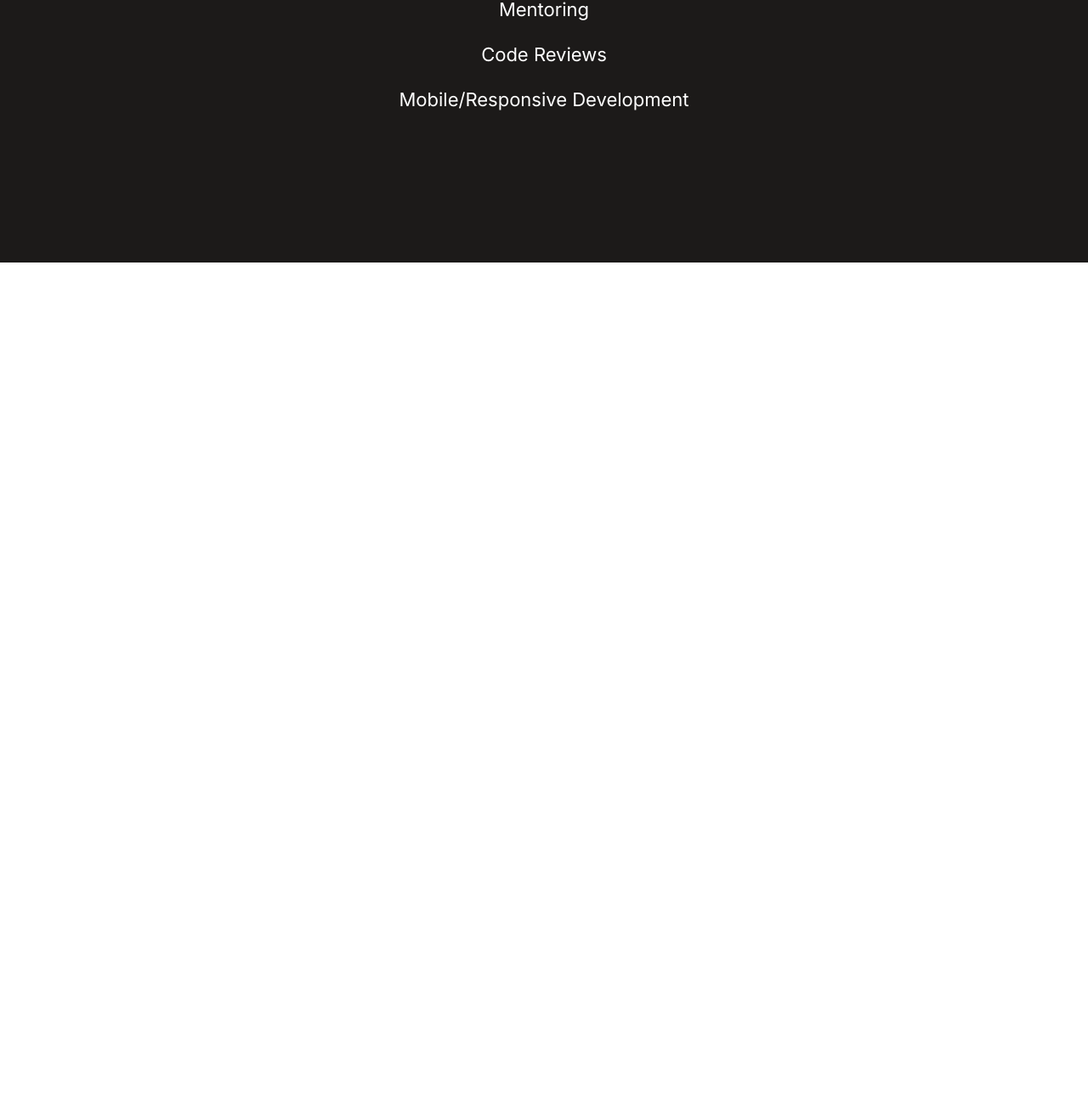
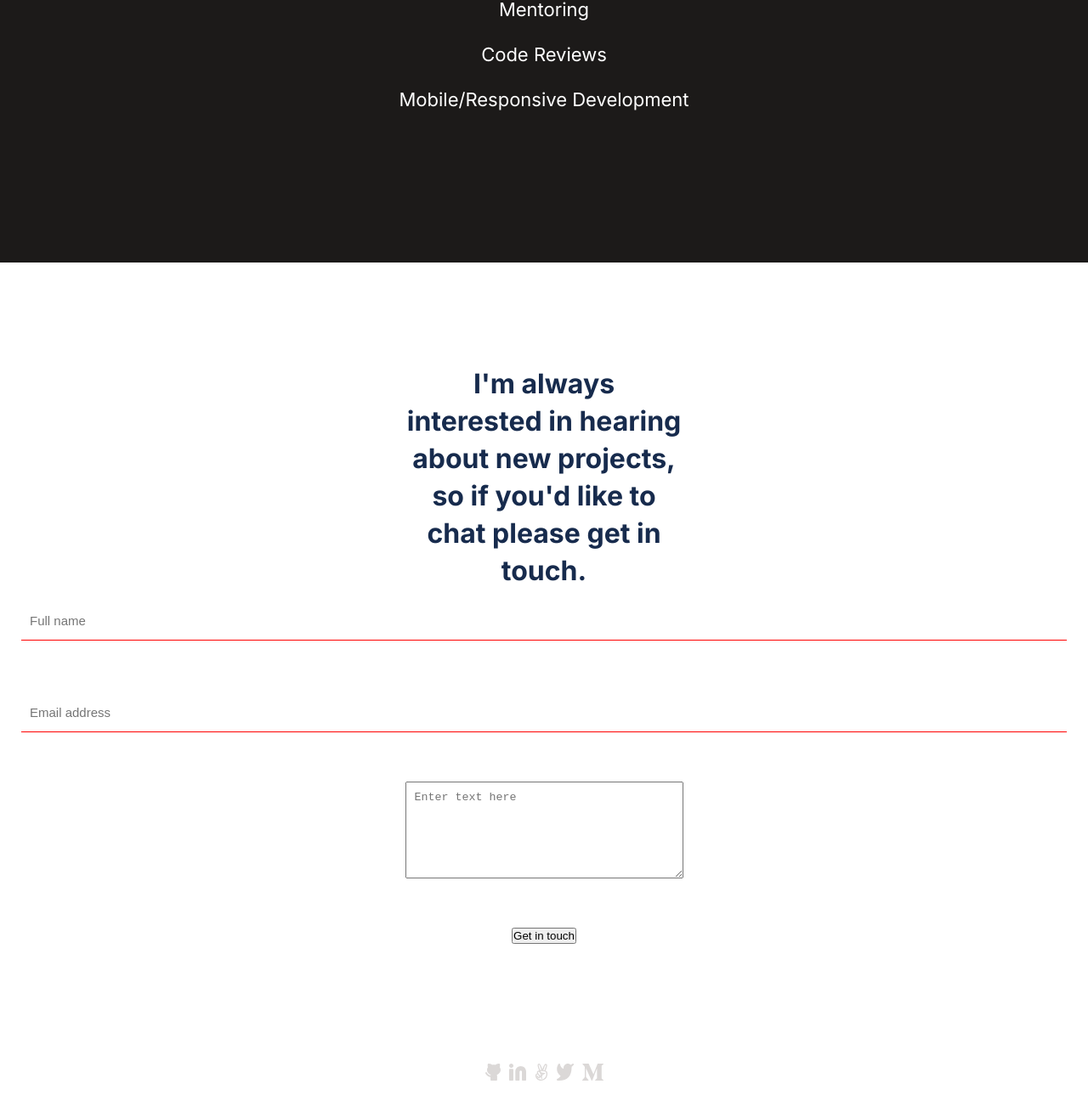
Before and after one commit to Abdessittir/code-review-training-2, a website: page index.html in a window 1280 px wide. Shown: the part 6398-7694 px from the top of the page at 85% size. Before the commit the page ends 6707 px from the top, so only its background shows below. Drawn offline with Linux system fonts and the light colour scheme.

Commit message:
Setup linters and add comtact form

```diff
--- a/css/main.css
+++ b/css/main.css
@@ -325,3 +325,53 @@ li {
 .skills {
   list-style: inside url("../media/svg/circle.svg");
 }
+
+.contact-form {
+  /* stylelint-disable-next-line font-family-no-missing-generic-family-keyword */
+  font-family: 'Inter';
+  font-style: normal;
+  display: flex;
+  flex-direction: column;
+  align-items: center;
+  padding: 120px 24px;
+  gap: 58px;
+  border: 1px solid white;
+}
+
+.contact-form > h2 {
+  width: 327px;
+  height: 216px;
+  font-weight: 700;
+  font-size: 32px;
+  line-height: 44px;
+  text-align: center;
+  color: #172b4d;
+}
+
+.contact-form > input {
+  font-weight: 400;
+  font-size: 15px;
+  line-height: 24px;
+  display: flex;
+  align-items: center;
+  color: #979493;
+  padding: 10px;
+  margin-top: 5px;
+  width: 100%;
+  border: none;
+  outline: none;
+  border-bottom: 1px solid red;
+}
+
+.contact-form > textarea {
+  width: 327px;
+  height: 114px;
+  padding: 10px;
+}
+
+.final-social {
+  display: flex;
+  align-items: center;
+  justify-content: center;
+  padding: 15px;
+}
--- a/index.html
+++ b/index.html
@@ -289,6 +289,80 @@
           </ul>
         </div>
       </div>
+
+      <form class="contact-form">
+        <h2>I'm always interested in hearing about new projects, so if you'd like to chat please get in touch.</h2>
+
+        <input type="text" placeholder="Full name" />
+        <input type="text" placeholder="Email address"/>
+        <textarea placeholder="Enter text here"></textarea>
+
+        <button type="submit">Get in touch</button>
+      </form>
+
+      <div class="social final-social">
+        <a
+          class="social-link"
+          href="https://github.com/SpaYco"
+          target="_blank"
+          rel="noreferrer noopener"
+        >
+          <img
+            class="social-icon"
+            src="./media/svg/github.svg"
+            alt="GitHub Icon"
+          />
+        </a>
+        <a
+          class="social-link"
+          href="https://www.linkedin.com/in/spayco"
+          target="_blank"
+          rel="noreferrer noopener"
+        >
+          <img
+            class="social-icon"
+            src="./media/svg/linkedin.svg"
+            alt="LinkedIn Icon"
+          />
+        </a>
+        <a
+          class="social-link"
+          href="https://angel.co/spayco"
+          target="_blank"
+          rel="noreferrer noopener"
+        >
+          <img
+            class="social-icon"
+            src="./media/svg/angel.svg"
+            alt="AngelList Icon"
+          />
+        </a>
+        <a
+          class="social-link"
+          href="https://twitter.com/iSpaYco"
+          target="_blank"
+          rel="noreferrer noopener"
+        >
+          <img
+            class="social-icon"
+            src="./media/svg/twitter.svg"
+            alt="Twitter Icon"
+          />
+        </a>
+        <a
+          class="social-link"
+          href="https://spayco.medium.com/"
+          target="_blank"
+          rel="noreferrer noopener"
+        >
+          <img
+            class="social-icon"
+            src="./media/svg/medium.svg"
+            alt="Medium Icon"
+          />
+        </a>
+      </div>
+    </div>
     </main>
 
     <script
```
Also changed, not shown: package.json (added, +27 -0 lines), .github/workflows/linters.yml (added), .stylelintrc.json (added), 3 other files.
